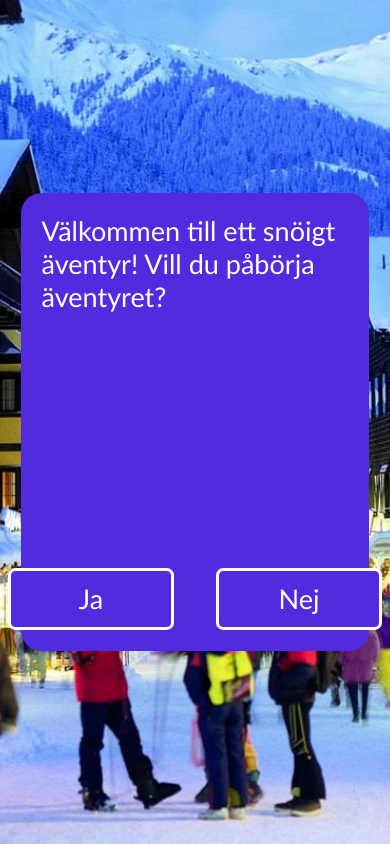
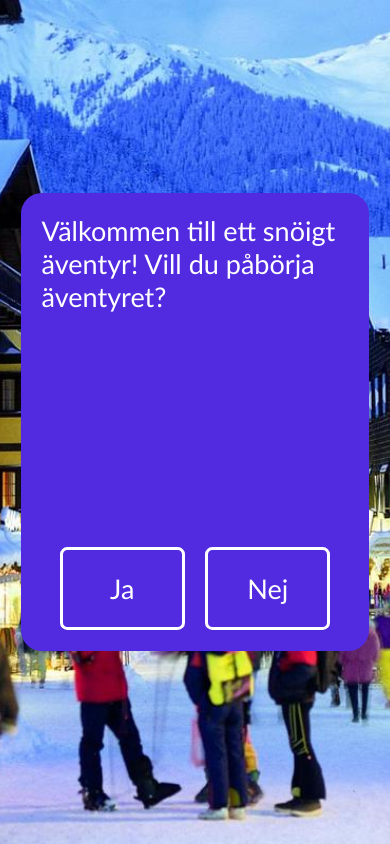
Before and after one commit to Janne16/Laboration1, a plain HTML site: page index.html in a window 390 px wide. Drawn offline with Linux system fonts and the light colour scheme.

Commit message:
added responsivity for mobile

```diff
--- a/style.css
+++ b/style.css
@@ -62,7 +62,7 @@ button:hover {
 
 @media screen and (max-width: 530px) {
     button {
-        height: 3rem;
+        height: 4rem;
         width: 8rem;
     }
 
@@ -70,3 +70,13 @@ button:hover {
         margin: 1rem;
     }
 }
+
+@media screen and (max-width: 470px) {
+    button {
+        height: 4rem;
+        width: 6rem;
+    }
+    .buttons {
+        gap: 1rem;
+    }
+}
```
